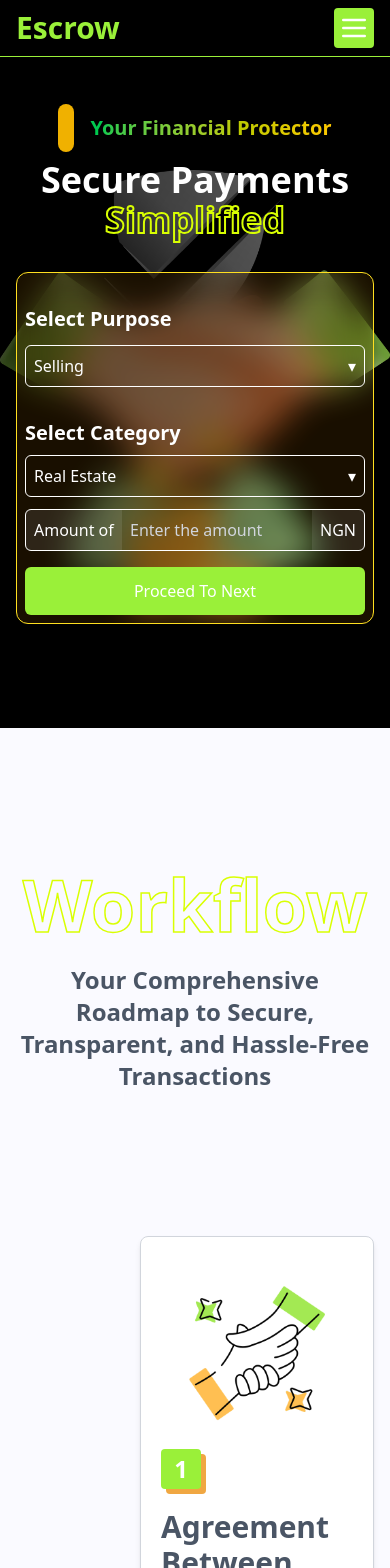
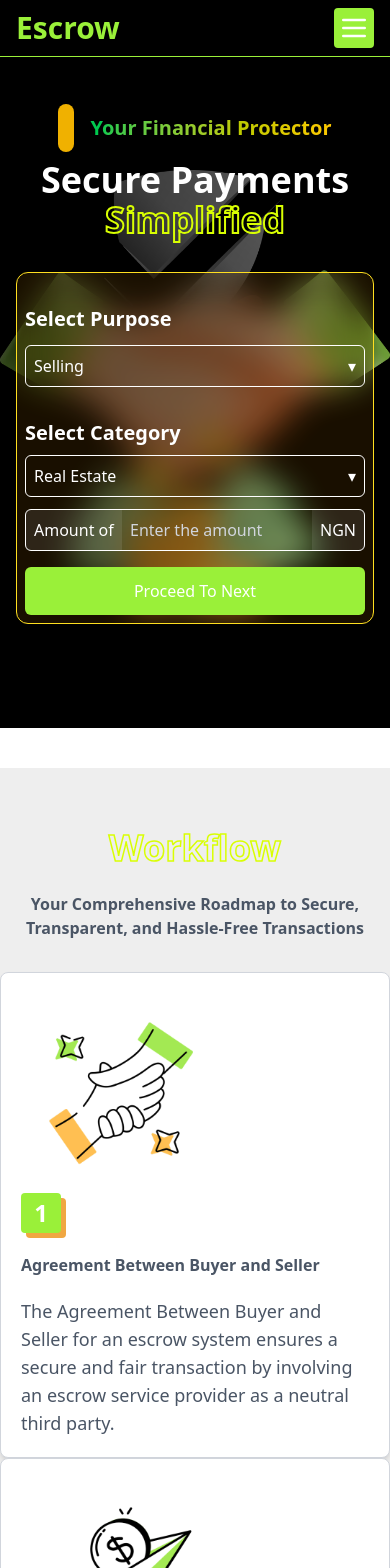
Before and after one commit to olatundesleek/escrow-frontend, a Next.js app: page / in a window 390 px wide. Shown: the top 1568 px of the page. Built offline with nearby package versions, Linux system fonts and the light colour scheme.

Commit message:
fixed issue with nav background and workflow responsive

```diff
--- a/src/app/components/Features.tsx
+++ b/src/app/components/Features.tsx
@@ -6,21 +6,23 @@ import Offers from "./Offers";
 
 const Features = () => {
   return (
-    <section>
+    <section className='[&>div>header]:text-base md:[&>div>header]:text-lg'>
       <SectionalTitle
-        title="FEATURES"
-        description="Unlock the Full Potential of Your Transactions with Confidence and Security"
+        title='FEATURES'
+        description='Unlock the Full Potential of Your Transactions with Confidence and Security'
       />
 
-      <div className="lg:flex gap-4 m-3 justify-center">
-        <Image
-          src="/confidence.png"
-          alt="features section"
-          width={450}
-          height={450}
-        />
+      <div className='lg:flex gap-4 m-3 justify-center'>
+        <div className='relative w-[250px] h-[250px] sm:w-[300px] sm:h-[300px] md:w-[400px] md:h-[400px] lg:w-[450px] lg:h-[450px] mx-auto'>
+          <Image
+            src='/confidence.png'
+            alt='features section'
+            fill
+            className='object-contain'
+          />
+        </div>
 
-        <div className="lg:w-[47%]">
+        <div className='lg:w-[47%]'>
           <Article>
             Discover the full spectrum of capabilities with our feature-rich
             platform, designed to elevate every aspect of your transactions.
@@ -31,26 +33,26 @@ const Features = () => {
             ensuring peace of mind at every step of the way.
           </Article>
 
-          <div className="lg:grid grid-cols-2  pt-5">
-            <div className="flex flex-col gap-3">
-              <Offers title="Regulatory Compliance" />
-              <Offers title="Integration Options" />
-              <Offers title="Escrow Record Keeping" />
+          <div className='lg:grid grid-cols-2  pt-5'>
+            <div className='flex flex-col gap-3'>
+              <Offers title='Regulatory Compliance' />
+              <Offers title='Integration Options' />
+              <Offers title='Escrow Record Keeping' />
             </div>
 
-            <div className="flex flex-col gap-3">
-              <Offers title="Instant Notifications" color="text-orange-400" />
-              <Offers title="Escrow Tracking" color="text-orange-400" />
-              <Offers title="Collaborative Workflows" color="text-orange-400" />
+            <div className='flex flex-col gap-3'>
+              <Offers title='Instant Notifications' color='text-orange-400' />
+              <Offers title='Escrow Tracking' color='text-orange-400' />
+              <Offers title='Collaborative Workflows' color='text-orange-400' />
             </div>
           </div>
 
-          <div className="lg:flex gap-4 pt-5">
-            <HistoryCard image="/client.png" title="Clients" number="500+" />
+          <div className='lg:flex gap-4 pt-5'>
+            <HistoryCard image='/client.png' title='Clients' number='500+' />
             <HistoryCard
-              image="/transaction.png"
-              title="Transaction"
-              number="10k+"
+              image='/transaction.png'
+              title='Transaction'
+              number='10k+'
             />
           </div>
         </div>
--- a/src/app/components/NavMenu.tsx
+++ b/src/app/components/NavMenu.tsx
@@ -8,7 +8,7 @@ export default function NavMenu({ isToggled }: { isToggled: boolean }) {
   return (
     <div
       className={`grow-1 flex flex-col-reverse lg:flex-row lg:items-center lg:mt-0 gap-2 transition-all duration-500 ease-in-out overflow-auto ${
-        isToggled ? 'h-58 mt-4 lg:h-full bg-black' : 'h-0 lg:h-full'
+        isToggled ? 'h-58 mt-4 lg:h-full' : 'h-0 lg:h-full '
       } `}
     >
       <ul className={'grow-8 lg:flex lg:mt-0 lg:justify-end gap-4 '}>
--- a/src/app/components/PageBannerTitle.tsx
+++ b/src/app/components/PageBannerTitle.tsx
@@ -3,7 +3,9 @@ import { ReactNode } from "react";
 const PageBannerTitle = ({children}:{children:ReactNode}) => {
   return (
     <div className='bg-transparent'>
-      <h1 className='text-7xl font-bold outline-text-title'>{children}</h1>
+      <h1 className='text-4xl lg:text-7xl font-bold outline-text-title'>
+        {children}
+      </h1>
     </div>
   );
 };
--- /dev/null
+++ b/src/app/components/Section.tsx
@@ -0,0 +1,5 @@
+import React from 'react';
+
+export default function Section({ children }: { children: React.ReactNode }) {
+  return <section className='my-10 lg:my-20'>{children}</section>;
+}
--- a/src/app/components/Workflow.tsx
+++ b/src/app/components/Workflow.tsx
@@ -4,15 +4,15 @@ import WorkflowCard from './WorkflowCard';
 
 export default function Workflow() {
   return (
-    <div className='bg-section py-32'>
-      <div className='mb-8'>
+    <div className='bg-section py-12 lg:py-24 lg:px-32'>
+      <div className='lg:mb-8 [&>div>header]:text-base md:[&>div>header]:text-lg'>
         <SectionalTitle
           title='Workflow'
           description='Your Comprehensive Roadmap to Secure, Transparent, and Hassle-Free Transactions'
         />
       </div>
 
-      <div className='grid grid-cols-1 px-32 py-20 gap-6'>
+      <div className='grid grid-cols-1 lg:gap-6 justify-items-start lg:justify-items-center '>
         {workflow.map((data, i) => (
           <WorkflowCard
             key={data.number}
--- a/src/app/components/WorkflowCard.tsx
+++ b/src/app/components/WorkflowCard.tsx
@@ -21,29 +21,29 @@ const WorkflowCard = ({
   description,
   align = 'start',
 }: WorkflowCardProps) => {
-  // console.log(style);
   return (
     <section
       className={`h-full sticky transparent ${
         align === 'end' ? 'place-self-end' : 'place-self-start'
-      } `}
+      }`}
       style={{ top: 'var(--navbar-height)' }}
     >
       <div
-        className={`lg:flex m-3 gap-10 lg:w-[60rem] ${style} lg:p-10 p-5 items-center bg-white border border-gray-300 rounded-lg shadow-md max-w-4xl w-full`}
+        className={`w-full lg:flex lg:m-3 gap-10 lg:w-[60rem] ${style} lg:p-10 p-5 items-center bg-white border border-gray-300 rounded-lg shadow-md max-w-4xl w-full`}
       >
-        <Image
-          src={image}
-          width='300'
-          height='300'
-          alt='Workflow Image'
-          className={`lg:${border} p-7 border-gray-200`}
-        />
-        <div className='flex flex-col gap-5  lg:w-[55%]'>
+        <div className='relative w-[200px] h-[200px] sm:w-[250px] sm:h-[250px] md:w-[300px] md:h-[300px]'>
+          <Image
+            src={image}
+            alt='Workflow Image'
+            fill
+            className={`object-contain ${border} p-7 border-gray-200`}
+          />
+        </div>
+        <div className='w-full flex flex-col gap-5  lg:w-[55%]'>
           <h1 className='bg-secondary w-10 h-10 rounded-sm font-bold shadow-[5px_5px_0px_0px_hsl(35,85%,60%)] flex justify-center items-center text-2xl text-white'>
             {number}
           </h1>
-          <Header textSize='text-3xl'>{title}</Header>
+          <Header textSize='lg:text-3xl text-base md:text-lg'>{title}</Header>
           <Article>{description}</Article>
         </div>
       </div>
--- a/src/app/constants/workFlow.ts
+++ b/src/app/constants/workFlow.ts
@@ -10,8 +10,8 @@ interface Workflow {
 export const workflow: Workflow[] = [
   {
     image: '/greet.png',
-    style: 'flex-row',
-    border: 'border-r-1',
+    style: 'lg:flex-row',
+    border: 'lg:border-r-1',
     number: '1',
     title: 'Agreement Between Buyer and Seller',
     description:
@@ -19,8 +19,8 @@ export const workflow: Workflow[] = [
   },
   {
     image: '/payment.png',
-    style: 'flex-row-reverse',
-    border: 'border-l-2',
+    style: 'lg:flex-row-reverse',
+    border: 'lg:border-l-2',
     number: '2',
     title: 'Transfer Payment to Escrow Account',
     description:
@@ -28,8 +28,8 @@ export const workflow: Workflow[] = [
   },
   {
     image: '/goods.png',
-    style: 'flex-row',
-    border: 'border-r-1',
+    style: 'lg:flex-row',
+    border: 'lg:border-r-1',
     number: '3',
     title: 'Provide Goods or Services to Buyer',
     description:
@@ -37,8 +37,8 @@ export const workflow: Workflow[] = [
   },
   {
     image: '/funds.png',
-    style: 'flex-row-reverse',
-    border: 'border-l-2',
+    style: 'lg:flex-row-reverse',
+    border: 'lg:border-l-2',
     number: '4',
     title: 'Release Funds to Seller Upon Completion',
     description:
--- a/src/app/globals.css
+++ b/src/app/globals.css
@@ -1,14 +1,15 @@
 @import "tailwindcss";
 
 @theme{
-  --color-section:#fafaff;
+  --color-section:#eeeeee;
   --color-primary:#000000;
   --color-secondary:#9af039;
 
 }
 
 .top-navbar{
-    top: 'var(--navbar-height)'
+    top: 'var(--navbar-height)';
+    background-color: #eeeeee;
 }
 
 
--- a/src/app/page.tsx
+++ b/src/app/page.tsx
@@ -1,13 +1,18 @@
 import Features from './components/Features';
 import HomepageBanner from './components/HomepageBanner';
+import Section from './components/Section';
 import Workflow from './components/Workflow';
 
 const Home = () => {
   return (
     <main>
       <HomepageBanner />
-      <Workflow />
-      <Features />
+      <Section>
+        <Workflow />
+      </Section>
+      <Section>
+        <Features />
+      </Section>
     </main>
   );
 };
```
